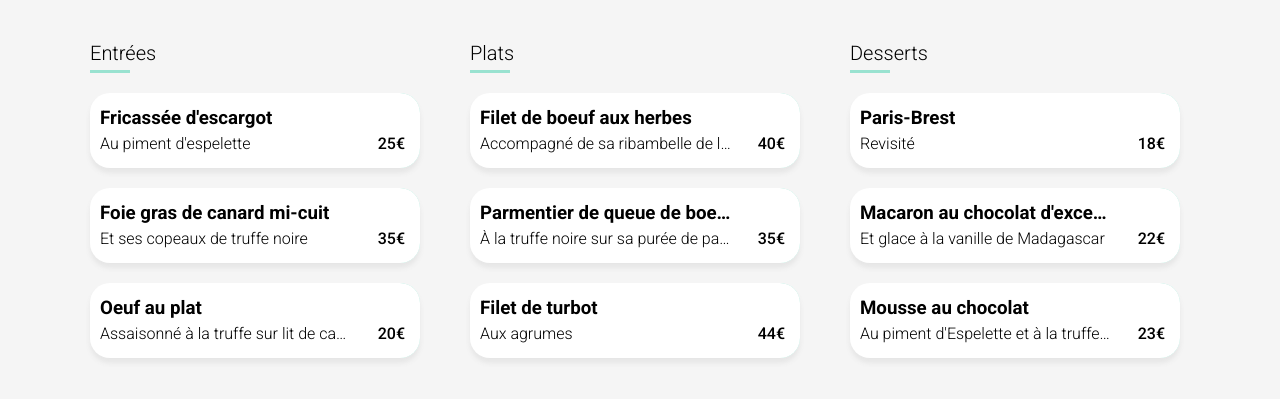
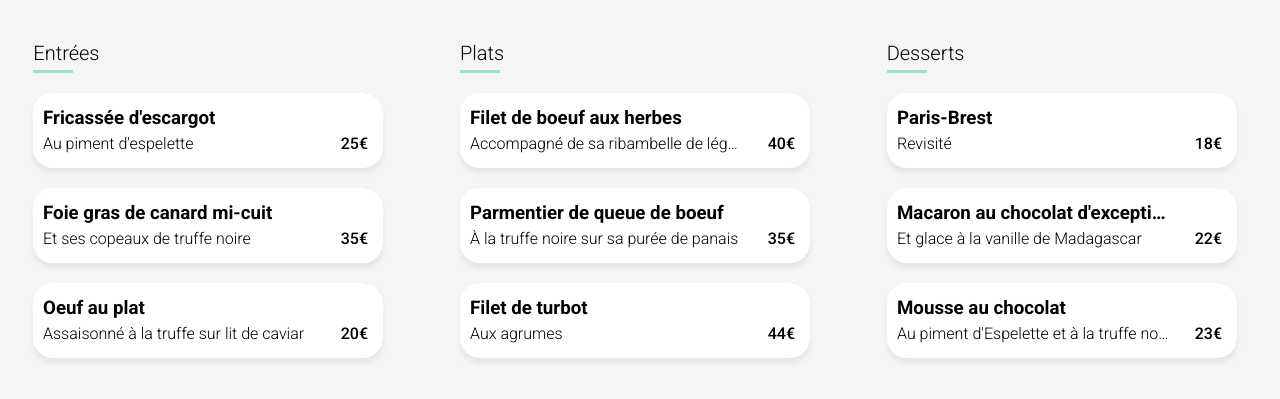
Before and after one commit to Amelibix/Projet-Ohmyfood-, a website: page pages/menu1.html in a window 1280 px wide. Shown: the part 401-800 px from the top of the page. Drawn offline with Linux system fonts and the light colour scheme; a web font is replaced by a local one.

Commit message:
version desktop menus4

```diff
--- a/pages/menu1.html
+++ b/pages/menu1.html
@@ -45,6 +45,7 @@
         </div>
 
         <section>
+            <div class="container_menu">
                 <div class="container_plats ">
 
                     <h2>Entrées</h2>
@@ -161,6 +162,7 @@
 
                     </div>
                 </div>
+            </div>
         </section>
 
         <section>
--- a/sass/page/_menus.scss
+++ b/sass/page/_menus.scss
@@ -152,20 +152,18 @@ section {
                 text-overflow: ellipsis;
             }
         }
-
-
-
-
     }
 
     @media (min-width :960px) {
-        @include background-grey;
-        display: flex;
-        flex-wrap: wrap;
-        justify-content: center;
+        .container_menu {
+            display: flex;
+            flex-wrap: wrap;
+            justify-content: space-around;
+            @include background-grey;
 
-        .cards {
-            width: 330px
+            .cards {
+                width: 350px;
+            }
         }
     }
 }
```
Also changed, not shown: css/style.css, 1 other file. Lines whose indentation alone changed are shown as unchanged.
